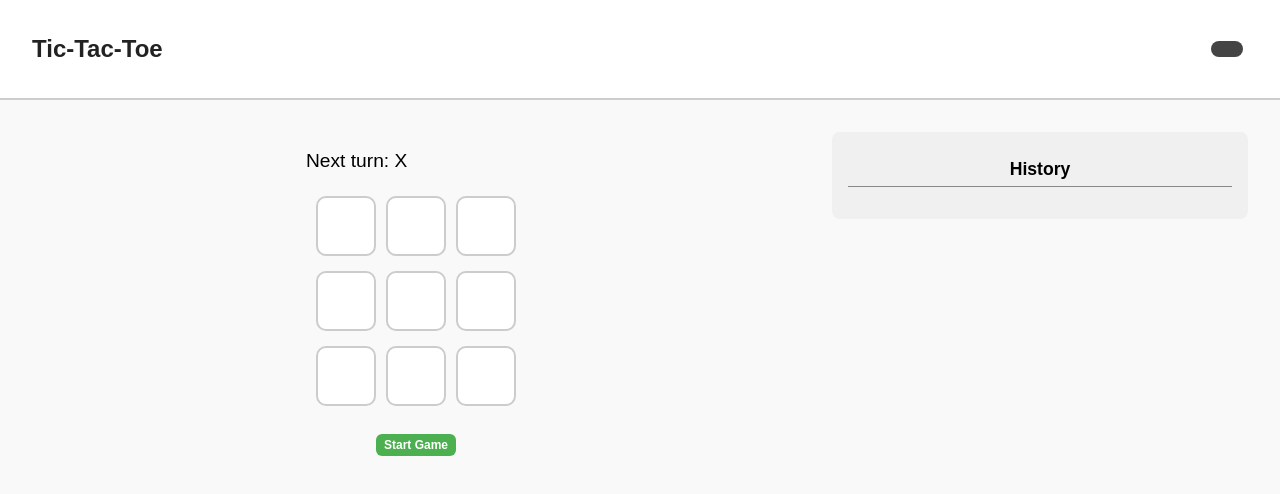
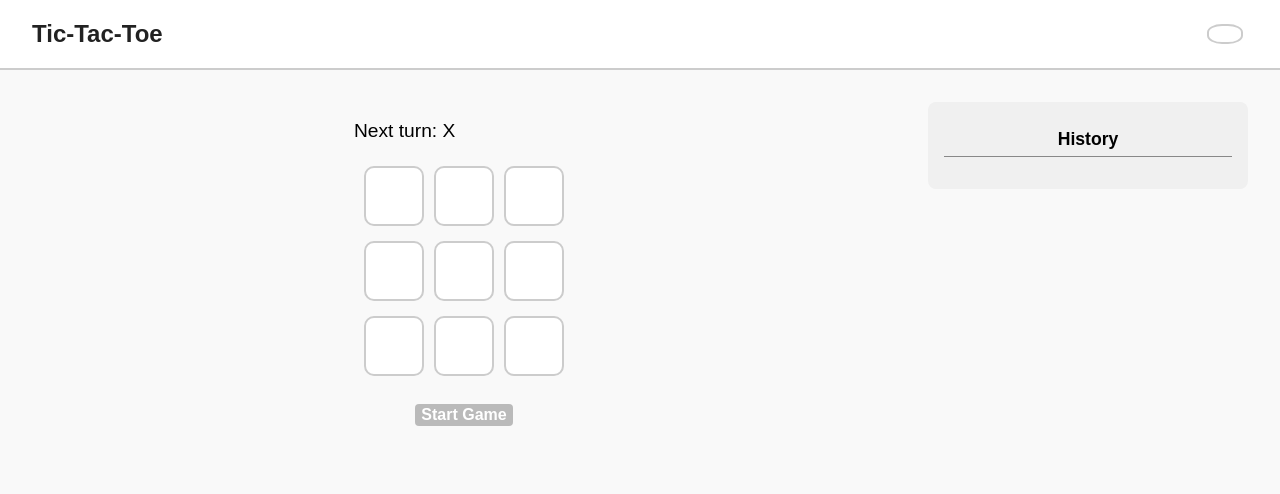
Before and after one commit to MisuClick/github-practice-tictactoe-Cabales, a React (Vite) app in the folder App/: page / in a window 1280 px wide. Shown: the top 494 px of the page. Built offline with nearby package versions, Linux system fonts and the light colour scheme.

Commit message:
gitflow-feature-stash: design

```diff
--- a/App/src/App.css
+++ b/App/src/App.css
@@ -32,8 +32,8 @@ body {
 }
 
 .game-board {
-  flex: 2;
-  max-width: 66%;
+  flex: 3;
+  max-width: 75%;
   border-radius: 8px;
   display: flex;
     flex-direction: column;
@@ -58,7 +58,7 @@ body {
 
 .game-info {
   flex: 1;
-  max-width: 33%;
+  max-width: 25%;
   border-radius: 8px;
   padding: 1rem;
 }
@@ -171,10 +171,11 @@ button {
 .navbar {
   width: 100%;
   max-width: 100vw;
+  height: 70px;
   display: flex;
   justify-content: space-between;
   align-items: center;
-  padding: 1rem 2rem;
+  padding: 0rem 2rem;
   border-bottom: 2px solid #ccc;
   box-sizing: border-box;
 }
@@ -207,16 +208,35 @@ button {
 }
 
 .start-game-container {
-  margin-bottom: 1rem;  /* space between start button and history */
+  margin-bottom: 1rem;
 }
 
 .start-button {
   font-weight: bold;
-  background-color: #4caf50;
+  padding: 4px 8px;
+  border-radius: 6px;
+  border: none;
+  cursor: pointer;
+  transition: background-color 0.3s;
+}
+
+/* Light mode */
+.game.light .start-button {
+  background-color: #bababa;
   color: white;
 }
 
-.start-button:hover {
+.game.light .start-button:hover {
+  background-color: #45a049;
+}
+
+/* Dark mode */
+.game.dark .start-button {
+  background-color: #4c4c4c;
+  color: white;
+}
+
+.game.dark .start-button:hover {
   background-color: #45a049;
 }
 
@@ -230,6 +250,50 @@ button {
   padding-bottom: 0.2rem;
 }
 
+.theme-toggle {
+  width: 10px;
+  height: 10px;
+  border-radius: 42%;
+  border: 2px solid #444;
+  cursor: pointer;
+  transition: background-color 0.3s, border-color 0.3s;
+}
+
+/* Light theme: button is dark (off) */
+.theme-toggle.light {
+  background-color: #fff;
+  border-color: #ccc;
+}
+
+/* Dark theme: button is light (on) */
+.theme-toggle.dark {
+  background-color: #444;
+  border-color: #222;
+}
+
+.history-item {
+  display: flex;
+  justify-content: space-between;
+  align-items: center;
+  margin-bottom: 4px;
+}
+
+.history-button {
+  padding: 2px 6px;
+  font-size: 1rem;
+  /* slightly bigger for arrow */
+  border-radius: 4px;
+  border: none;
+  cursor: pointer;
+  background-color: #4caf50;
+  color: white;
+  transition: background-color 0.3s;
+}
+
+.history-button:hover {
+  background-color: #45a049;
+}
+
 * {
   transition: background-color 0.3s ease, color 0.3s ease;
 }
--- a/App/src/components/Game.tsx
+++ b/App/src/components/Game.tsx
@@ -20,6 +20,8 @@ export default function Game() {
 
   function jumpTo(nextMove: number) {
     setCurrentMove(nextMove);
+
+    setHistory(prevHistory => prevHistory.slice(0, nextMove + 1));
   }
 
   const startButton = (
@@ -41,17 +43,16 @@ export default function Game() {
     </div>
   );
 
- const moves = history
-  .slice(1)
-  .map((_, move) => {
-    const moveNumber = move + 1; // adjust index
+ const moves = history.slice(1).map((_, index) => {
+  const moveNumber = index + 1; // adjust for slice
   return (
-      <li key={moveNumber}>
+    <li key={moveNumber} className="history-item flex justify-between items-center mb-1">
+      <span>Move {moveNumber}</span>
       <button
         className="history-button"
         onClick={() => jumpTo(moveNumber)}
       >
-          Go to move #{moveNumber}
+        &#8594;
       </button>
     </li>
   );
--- a/App/src/components/ThemeToggle.tsx
+++ b/App/src/components/ThemeToggle.tsx
@@ -1,5 +1,3 @@
-import React from "react";
-
 interface ThemeToggleProps {
   theme: string;
   onToggle: () => void;
@@ -9,11 +7,7 @@ export default function ThemeToggle({ theme, onToggle }: ThemeToggleProps) {
   return (
     <button
       onClick={onToggle}
-      className={`w-6 h-6 rounded-full border-2 transition ${
-        theme === "light"
-          ? "bg-white border-gray-400"
-          : "bg-black border-gray-600"
-      }`}
+      className={`theme-toggle ${theme === "dark" ? "dark" : "light"}`}
     />
   );
 }
```
Lines whose indentation alone changed are shown as unchanged.
